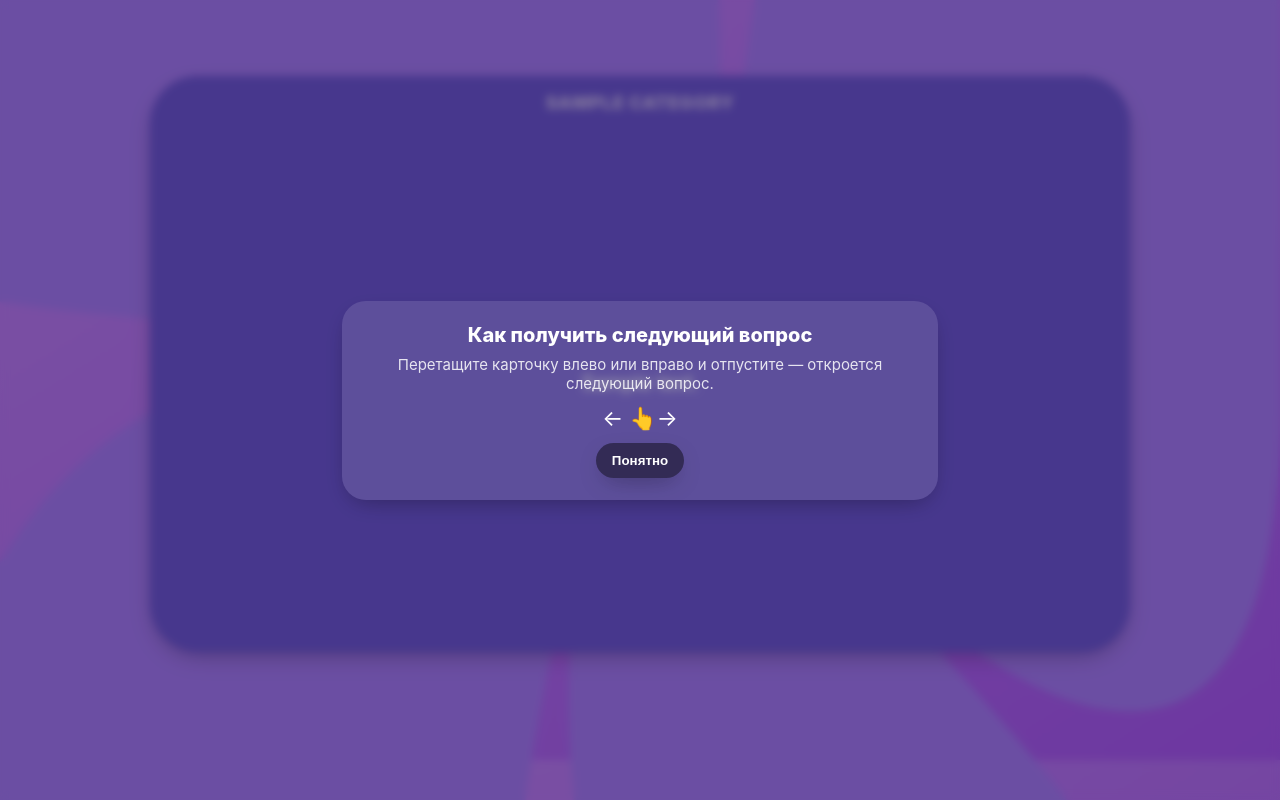
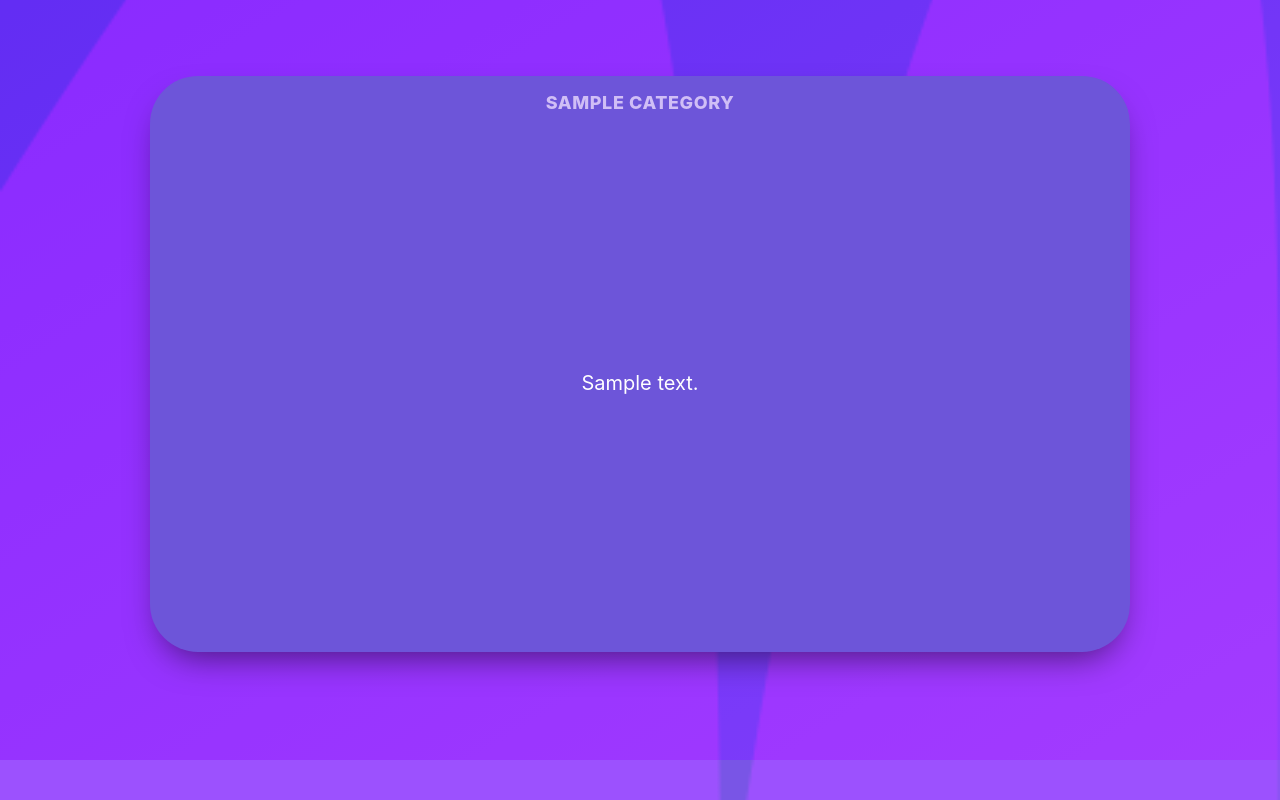
Before and after one commit to emuhich/game_web_app_bot, a FastAPI app: template app/frontend/templates/honesty_play.html in a window 1280 px wide. Run offline with FastAPI, Linux system fonts and the light colour scheme; the template is opened without the code that fills it: most values are stand-ins (such as "Sample title", 1, 10 or a date in 2020); parts of the project's set-up code (start-up, migrations or seed data) failed here and were passed over; some libraries are stand-ins or nearby versions.

Commit message:
Рефакторинг

```diff
--- a/app/frontend/static/css/webapp.css
+++ b/app/frontend/static/css/webapp.css
@@ -260,8 +260,13 @@
 /* Фон и каркас страниц */
 body {
   margin: 0;
-  background: linear-gradient(to bottom right, var(--purple-400), var(--purple-300));
-  background-position: center -40px; /* поднимаем фон вверх */
+  background-color: #7955e6; /* базовая заливка */
+  background-image: linear-gradient(to bottom right, rgba(99, 56, 204, 0.85), rgba(138, 87, 255, 0.85)), url('/static/media/2nugy_.png');
+  background-size: cover;
+  background-position: center -40px;
+  background-repeat: no-repeat;
+  background-attachment: fixed;
+  background-blend-mode: overlay; /* смешиваем с цветовой заливкой, убирает полосы */
   color: var(--white);
   font-family: -apple-system, BlinkMacSystemFont, 'Segoe UI', Roboto, Oxygen, Ubuntu, Cantarell, 'Fira Sans', 'Droid Sans', 'Helvetica Neue', sans-serif;
 }
@@ -566,10 +571,10 @@ body {
 .play-page .q-content { flex: 1 1 auto; display: flex; align-items: center; justify-content: center; padding: 24px; text-align: center; }
 .play-page .q-text { margin: 0; font-size: 20px; line-height: 1.5; color: #fff; }
 
-/* Визуальная стопка: нижние карты слегка выглядывают даже статично */
-.question-card.stack-0 { z-index: 3; }
-.question-card.stack-1 { z-index: 2; transform: translate(-50%, -50%) translate(14px, 12px) scale(0.985); filter: brightness(0.95); }
-.question-card.stack-2 { z-index: 1; transform: translate(-50%, -50%) translate(26px, 22px) scale(0.97); filter: brightness(0.9); }
+/* Визуальная стопка: только верхняя и вторая карты объёмные, остальные скрыты */
+.question-card.stack-0 { z-index: 3; box-shadow: 0 16px 34px -12px rgba(0,0,0,0.55); }
+.question-card.stack-1 { z-index: 2; transform: translate(-50%, -50%) translate(14px, 12px) scale(0.985); filter: brightness(0.95); box-shadow: 0 12px 26px -12px rgba(0,0,0,0.45); }
+.question-card.stack-hidden { z-index: 1; opacity: 0; box-shadow: none; }
 
 /* Во время перетаскивания плавность и усиленная тень */
 .question-card.dragging { box-shadow: 0 16px 34px -12px rgba(0,0,0,0.55); }
--- a/app/frontend/static/js/honesty_play.js
+++ b/app/frontend/static/js/honesty_play.js
@@ -7,37 +7,39 @@ document.addEventListener('DOMContentLoaded', () => {
 
   const verifiedId = getVerifiedId();
 
-  let cards = Array.from(stack.querySelectorAll('.question-card'));
+  let navigating = false;
+  let endDisplayed = false;
 
-  const layoutStack = () => {
-    cards = Array.from(stack.querySelectorAll('.question-card'));
-    cards.forEach(c => { c.classList.remove('stack-0','stack-1','stack-2'); c.style.transition = ''; });
-    if (cards[0]) cards[0].classList.add('stack-0');
-    if (cards[1]) cards[1].classList.add('stack-1');
-    if (cards[2]) cards[2].classList.add('stack-2');
+  const SWIPE_THRESHOLD_RATIO = 0.5;
+  const SWIPE_OUT_DURATION_MS = 340;
+  const MAX_ROT = 10;
+
+  const relayout = () => {
+    const cards = Array.from(stack.querySelectorAll('.question-card'));
+    cards.forEach(c => {
+      c.classList.remove('stack-0','stack-1','stack-hidden','dragging');
+      c.style.transition = '';
+      c.style.opacity = '';
+      c.style.pointerEvents = 'none';
+      c.style.transform = 'translate(-50%, -58%)';
+      c.style.willChange = 'transform';
+    });
+    if (cards[0]) { cards[0].classList.add('stack-0'); cards[0].style.pointerEvents = 'auto'; cards[0].style.opacity = '1'; }
+    if (cards[1]) { cards[1].classList.add('stack-1'); cards[1].style.opacity = '1'; }
+    for (let i = 2; i < cards.length; i++) { cards[i].classList.add('stack-hidden'); cards[i].style.opacity = '0'; }
   };
-  layoutStack();
-
-  let endDisplayed = false;
-  let navigating = false;
-  let activePointerId = null;
 
   const showEndScreen = () => {
     if (endDisplayed) return;
-    stack.querySelectorAll('.question-card').forEach(c => {
-      try { if (activePointerId != null) c.releasePointerCapture?.(activePointerId); } catch {}
-    });
     endDisplayed = true;
-    if (stack) stack.style.display = 'none';
-    const params = location.search || '';
     const main = document.querySelector('.play-page .page-main');
-    if (!main) return;
+    stack.style.display = 'none';
     const end = document.createElement('div');
     end.className = 'end-screen fade-in';
     end.innerHTML = `
-    <p class="end-text">Вопросы в карточке кончились. Перейдём к следующей теме?</p>
-    <button type="button" class="next-game-btn" id="next-game-btn">Новая игра</button>
-  `;
+      <p class="end-text">Вопросы в карточке кончились. Перейдём к следующей теме?</p>
+      <button type="button" class="next-game-btn" id="next-game-btn">Новая игра</button>
+    `;
     main.appendChild(end);
     const btn = end.querySelector('#next-game-btn');
     haptics.notify('success');
@@ -46,34 +48,24 @@ document.addEventListener('DOMContentLoaded', () => {
       navigating = true;
       haptics.impact('light');
       let url = '/honesty';
-      if (verifiedId) {
-        const u = new URL(url, window.location.origin);
-        u.searchParams.set('telegram_id', String(verifiedId));
-        url = u.toString();
-      }
+      if (verifiedId) { const u = new URL(url, window.location.origin); u.searchParams.set('telegram_id', String(verifiedId)); url = u.toString(); }
       setTimeout(() => { window.location.replace(url); }, 10);
     };
-    ['pointerdown','click','touchend'].forEach(evt => {
-      btn.addEventListener(evt, navigate, { passive: true });
-    });
+    ['pointerdown','click','touchend'].forEach(evt => btn.addEventListener(evt, navigate, { passive: true }));
     btn.addEventListener('keydown', e => { if ((e.key === 'Enter' || e.key === ' ') && !navigating) navigate(); });
     btn.focus();
   };
 
-  const SWIPE_THRESHOLD_RATIO = 0.5;
-  const SWIPE_OUT_DURATION_MS = 340;
-  const MAX_ROT = 10;
+  const springReset = (card) => {
+    card.style.transition = 'transform .45s cubic-bezier(.34,1.56,.64,1)';
+    card.style.transform = 'translate(-50%, -58%)';
+    const done = () => { card.style.transition=''; card.classList.remove('dragging'); card.removeEventListener('transitionend', done); };
+    card.addEventListener('transitionend', done);
+  };
 
-  function springReset(card){
-    card.style.transition = 'transform .45s cubic-bezier(.34,1.56,.64,1)';
-    card.style.transform = 'translate(-50%,-50%)';
-    const done = () => { card.style.transition=''; card.removeEventListener('transitionend', done); };
-    card.addEventListener('transitionend', done);
-  }
-
-  function swipeOut(card, dir){
+  const swipeOut = (card, dir) => {
     haptics.impact('medium');
-    const base='translate(-50%, -50%)';
+    const base='translate(-50%, -58%)';
     const finalX = window.innerWidth * 1.1 * dir;
     const rot = dir>0?MAX_ROT:-MAX_ROT;
     card.style.transition = `transform ${SWIPE_OUT_DURATION_MS}ms ease-out, opacity ${SWIPE_OUT_DURATION_MS}ms ease-out`;
@@ -82,63 +74,51 @@ document.addEventListener('DOMContentLoaded', () => {
     const onEnd = () => {
       card.removeEventListener('transitionend', onEnd);
       card.remove();
-      layoutStack();
-      const remaining = stack.querySelectorAll('.question-card').length;
-      if (!remaining){ showEndScreen(); return; }
-      const next = stack.querySelector('.question-card.stack-0');
-      if (next){
-        next.style.transition='transform .3s ease-out';
-        next.style.transform='translate(-50%,-50%) scale(1.02)';
-        setTimeout(()=>{ next.style.transform='translate(-50%,-50%)'; next.style.transition=''; }, 300);
-      }
+      relayout();
+      const nextTop = stack.querySelector('.question-card.stack-0');
+      if (!nextTop) { showEndScreen(); return; }
+      bindTopCard();
+      nextTop.style.transition='transform .3s ease-out';
+      nextTop.style.transform='translate(-50%,-58%) scale(1.02)';
+      setTimeout(()=>{ nextTop.style.transform='translate(-50%,-58%)'; nextTop.style.transition=''; }, 300);
     };
     card.addEventListener('transitionend', onEnd);
-  }
+  };
 
-  cards.forEach(card => {
-    let down=false, sx=0, dx=0;
-    const base='translate(-50%, -50%)';
-    const width = () => card.offsetWidth||1;
-    let lastStep = 0;
+  const bindTopCard = () => {
+    // Снимаем обработчики у всех карт
+    Array.from(stack.querySelectorAll('.question-card')).forEach(c => {
+      c.onpointerdown = null; c.onpointermove = null; c.onpointerup = null; c.onpointercancel = null;
+    });
+    const top = stack.querySelector('.question-card.stack-0');
+    if (!top) return;
+    let down=false, sx=0, dx=0, lastStep=0;
+    const base='translate(-50%, -58%)';
+    top.onpointerdown = (e) => {
+      // Игнорируем любые события не на верхней карте
+      if (e.currentTarget !== top) return;
+      down = true; sx = e.clientX; dx = 0; lastStep = 0; top.style.transition='none'; top.classList.add('dragging');
+      top.setPointerCapture?.(e.pointerId);
+    };
+    top.onpointermove = (e) => {
+      if (!down) return;
+      if (e.currentTarget !== top) return;
+      dx = e.clientX - sx; const rot = Math.max(-MAX_ROT, Math.min(MAX_ROT, dx/25));
+      top.style.transform = `${base} translate(${dx}px,0) rotate(${rot}deg)`;
+      const w = top.offsetWidth || 1; const step = Math.floor((Math.abs(dx)/w) / 0.2);
+      if (step > lastStep) { haptics.selection(); lastStep = step; }
+    };
+    const finish = (e) => {
+      if (!down) return;
+      if (e && e.currentTarget !== top) return;
+      down=false; top.classList.remove('dragging');
+      const w = top.offsetWidth || 1; const ratio = Math.abs(dx)/w; const dir = dx>0?1:-1;
+      if (ratio >= SWIPE_THRESHOLD_RATIO) { swipeOut(top, dir); } else { springReset(top); }
+    };
+    top.onpointerup = finish;
+    top.onpointercancel = finish;
+  };
 
-    card.addEventListener('pointerdown', e => {
-      down=true; sx=e.clientX; dx=0; card.style.transition='none'; lastStep = 0; activePointerId = e.pointerId;
-    });
-    card.addEventListener('pointermove', e => {
-      if(!down) return; dx=e.clientX - sx; const rot=Math.max(-MAX_ROT, Math.min(MAX_ROT, dx/25));
-      card.style.transform = `${base} translate(${dx}px,0) rotate(${rot}deg)`;
-      const w = width();
-      const step = Math.floor((Math.abs(dx)/w) / 0.2);
-      if (step > lastStep) { haptics.selection(); lastStep = step; }
-    });
-    const finish = () => {
-      if(!down) return; down=false; const w=width(); const ratio=Math.abs(dx)/w; const dir=dx>0?1:-1;
-      if(ratio>=SWIPE_THRESHOLD_RATIO){ swipeOut(card, dir); } else { springReset(card); }
-    };
-    card.addEventListener('pointerup', finish);
-    card.addEventListener('pointercancel', finish);
-  });
-
-  const PLAY_HINT_KEY = 'swipe_hint_play_shown_v1';
-  function showSwipeHintOverlay(){
-    const host = document.querySelector('.play-page') || document.body;
-    const overlay = document.createElement('div');
-    overlay.className = 'swipe-hint-overlay';
-    overlay.innerHTML = `
-      <div class="swipe-hint" role="dialog" aria-modal="true">
-        <h3 class="hint-title">Как получить следующий вопрос</h3>
-        <p class="hint-text">Перетащите карточку влево или вправо и отпустите — откроется следующий вопрос.</p>
-        <div class="hint-gesture"><span class="hand"> <- 👆-></span></div>
-        <button class="hint-close" type="button">Понятно</button>
-      </div>`;
-    host.appendChild(overlay);
-    const closeBtn = overlay.querySelector('.hint-close');
-    const close = () => {
-      overlay.classList.add('fade-out');
-      setTimeout(() => overlay.remove(), 220);
-      try { sessionStorage.setItem(PLAY_HINT_KEY, '1'); } catch {}
-    };
-    closeBtn?.addEventListener('click', close);
-  }
-  try { if (!sessionStorage.getItem(PLAY_HINT_KEY)) setTimeout(() => { if (!sessionStorage.getItem(PLAY_HINT_KEY)) showSwipeHintOverlay(); }, 80); } catch {}
+  const init = () => { relayout(); bindTopCard(); };
+  init();
 });
--- a/app/frontend/templates/honesty_categories.html
+++ b/app/frontend/templates/honesty_categories.html
@@ -2,7 +2,7 @@
 {% block title %}Категории{% endblock %}
 {% block styles %}<link rel="stylesheet" href="/static/css/webapp.css?v=8">{% endblock %}
 {% block content %}
-<div class="page categories-page" style="background: url('/static/media/2nugy_.png') center/cover no-repeat fixed;">
+<div class="page categories-page">
   <header class="page-header">
     <h2 class="page-title">Выбери категорию вопросов</h2>
   </header>
--- a/app/frontend/templates/honesty_play.html
+++ b/app/frontend/templates/honesty_play.html
@@ -2,7 +2,7 @@
 {% block title %}Игра{% endblock %}
 {% block styles %}<link rel="stylesheet" href="/static/css/webapp.css?v=13">{% endblock %}
 {% block content %}
-<div class="page play-page" style="background: url('/static/media/2nugy_.png') center/cover no-repeat fixed;"
+<div class="page play-page"
      data-is-premium-category="{{ '1' if category.is_premium else '0' }}"
      data-has-premium="{{ '1' if premium else '0' }}">
   <header class="page-header">
--- a/app/frontend/templates/index.html
+++ b/app/frontend/templates/index.html
@@ -4,7 +4,7 @@
 <link rel="stylesheet" href="/static/css/webapp.css?v=9">
 {% endblock %}
 {% block content %}
-<div class="page games-page" style="background: url('/static/media/2nugy_.png') center/cover no-repeat fixed;">
+<div class="page games-page">
   <header class="page-header">
     <h2 class="page-title">Выбери игру</h2>
   </header>
--- a/app/frontend/templates/premium.html
+++ b/app/frontend/templates/premium.html
@@ -4,7 +4,7 @@
 <link rel="stylesheet" href="/static/css/webapp.css?v=9">
 {% endblock %}
 {% block content %}
-<div class="page premium-page" style="background: url('/static/media/2nugy_.png') center/cover no-repeat fixed;">
+<div class="page premium-page">
   <header class="page-header">
     <h2 class="page-title">Премиум</h2>
   </header>
```
